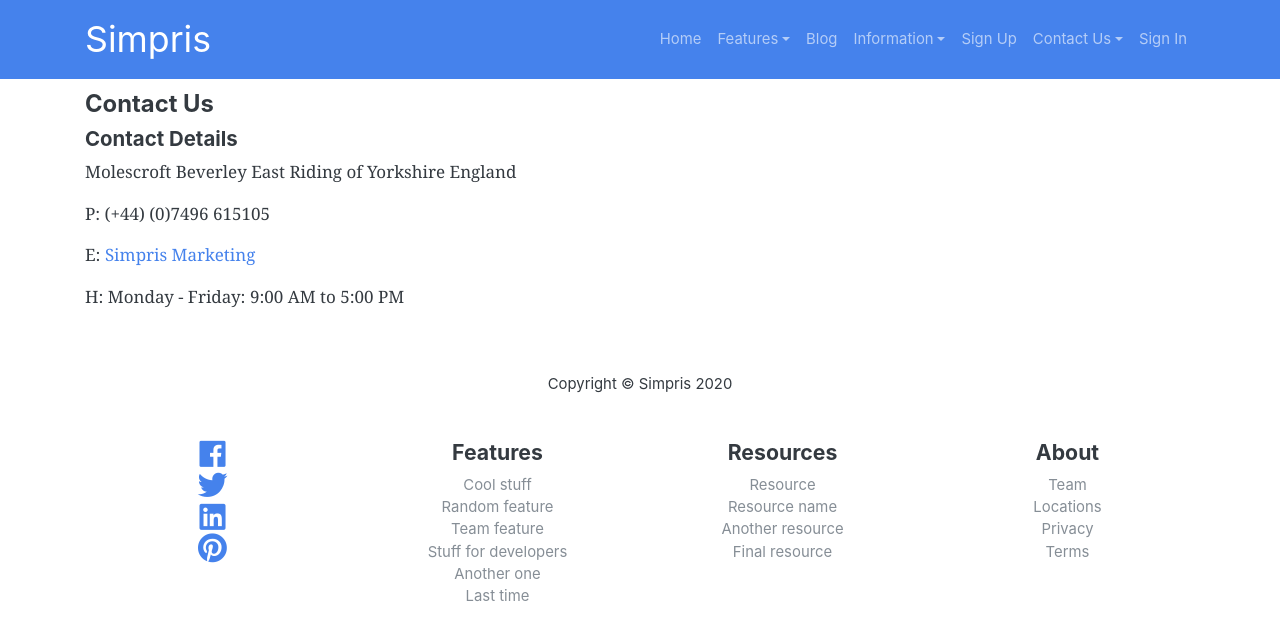
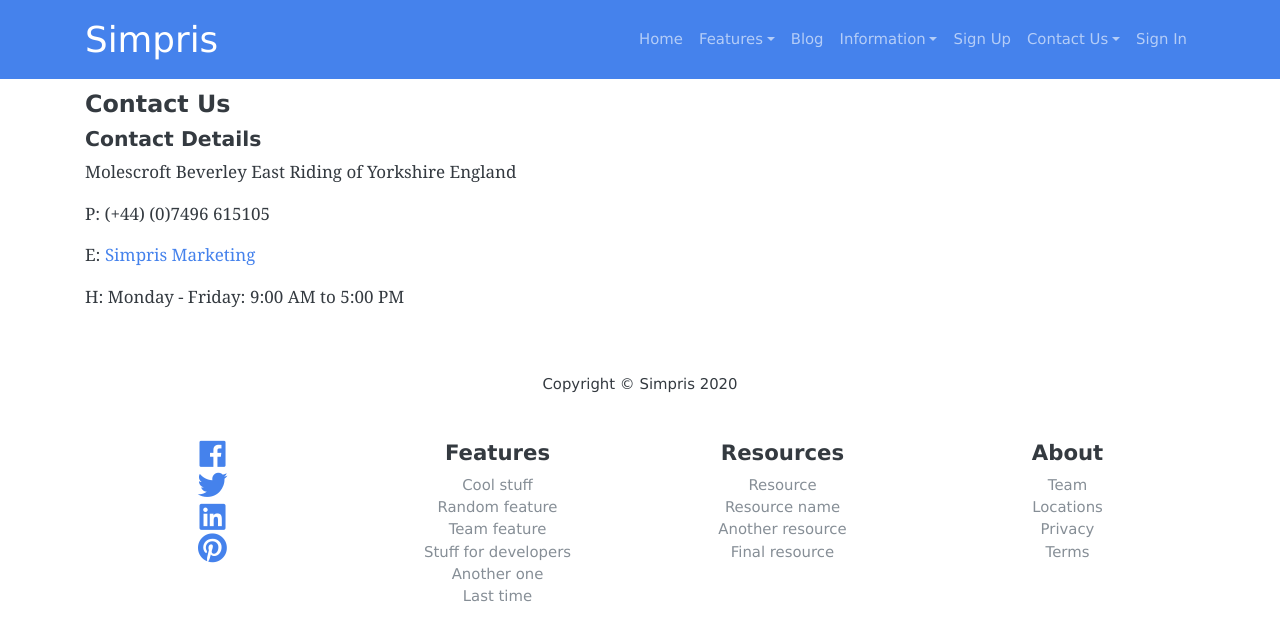
Before and after one commit to Grafrajohn/si, a Jekyll site: the page built from contact-us.markdown, in a window 1280 px wide. Shown: the top 641 px of the page. Built offline with Jekyll 4.4.1, drawn with Linux system fonts in a browser that asks for light colours; nearby versions of some CDN libraries.

Commit message:
Set default font

```diff
--- a/css/site.css
+++ b/css/site.css
@@ -12,6 +12,10 @@ h3 {
 
 h4 {
 	font-size: 0.9em;
+}
+
+body {
+	font-family: Verdana, Geneva, sans-serif;
 }
 
 /* Extra small devices (portrait phones, less than 576px) */
```
Also changed, not shown: css/site.min.css.
